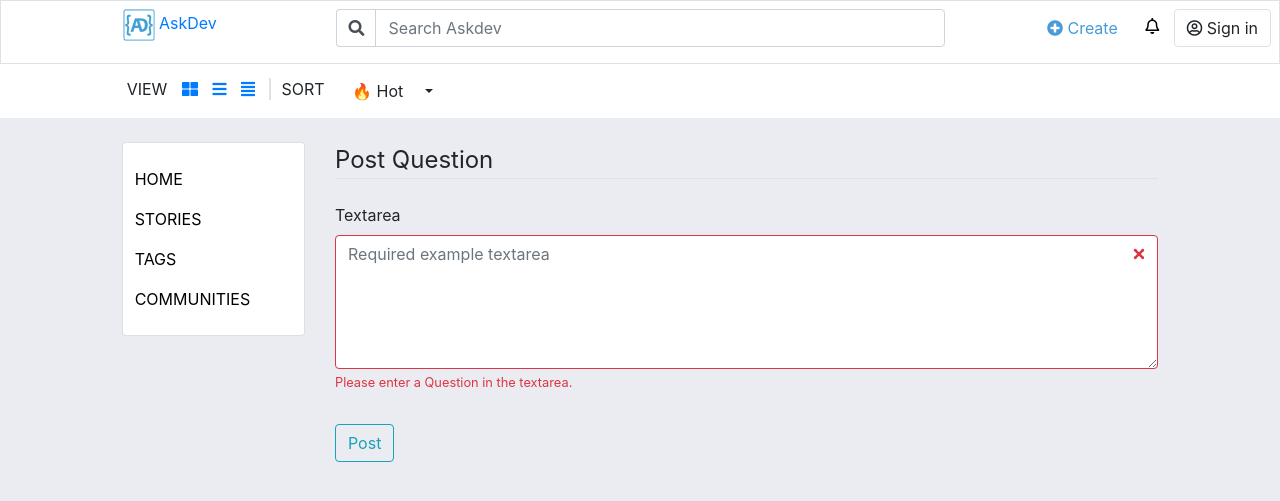
After one commit to fearless0307/askdev, a Django app: page /questions/new in a window 1280 px wide. The commit adds this page. Shown: the top 501 px of the page. Run offline with Django 3.2, Linux system fonts and the light colour scheme; some libraries are stand-ins or nearby versions.

Commit message:
question update, create or delete feature added

```diff
--- a/askdev/settings.py
+++ b/askdev/settings.py
@@ -72,6 +72,7 @@ TEMPLATES = [
             ],
         },
     },
+
 ]
 
 WSGI_APPLICATION = 'askdev.wsgi.application'
--- a/questions/templates/questions/base.html
+++ b/questions/templates/questions/base.html
@@ -58,7 +58,7 @@
             <span class="d-none d-lg-block d-xl-block"><i class="fas fa-plus-circle"></i> Create</span>
           </button>
           <div class="dropdown-menu" aria-labelledby="dropdownCreate">
-            <a class="dropdown-item" href="#">Question</a>
+            <a class="dropdown-item" href="{% url 'question-create' %}">Question</a>
             <div class="dropdown-divider"></div>
             <a class="dropdown-item" href="#">Story</a>
           </div>
--- /dev/null
+++ b/questions/templates/questions/question_create.html
@@ -0,0 +1,30 @@
+{% extends "questions/base.html" %}
+{% load crispy_forms_tags %}
+{% block content %}
+    <div class="content-section">
+        <form class="was-validated" method="POST">
+            {% csrf_token %}
+            <!--
+                The csrf_token is a special tag which Django uses to prevent CSRF (Cross-Site Request Forgery) attacks
+            -->
+            <fieldset class="form-group">
+                <legend class="border-bottom mb-4">Post Question</legend>
+                {{ form|crispy }}
+
+                    <div class="mb-3">
+                        <label for="validationTextarea">Textarea</label>
+                        <textarea class="form-control is-invalid" rows="5" name="question" id="validationTextarea" placeholder="Required example textarea" required></textarea>
+                        <div class="invalid-feedback">
+                        Please enter a Question in the textarea.
+                        </div>
+                    </div>
+            </fieldset>
+            <div class="form-group">
+                <button class="btn btn-outline-info" type="submit">Post</button>
+            </div>
+
+        </form>
+
+    </div>
+
+{% endblock content %}
--- a/questions/urls.py
+++ b/questions/urls.py
@@ -3,4 +3,8 @@ from questions import views
 
 urlpatterns = [
     path('', views.questions_home, name='questions-home'),
+    path('questions/<int:pk>', views.question_detail, name="question_detail"),
+    path('questions/new', views.question_create, name="question-create"),
+    path('questions/<int:pk>/update', views.question_update, name="question-update"),
+    path('questions/<int:pk>/delete', views.question_delete, name="question-delete"),
 ]
--- a/questions/views.py
+++ b/questions/views.py
@@ -1,5 +1,50 @@
 from django.shortcuts import render
+from django.contrib.auth.models import User
+import requests
+from datetime import datetime
+from questions.models import Question
 
 
 def questions_home(request):
-    return render(request, 'questions/home.html', {'title': 'Home'})
+    response = requests.get('http://127.0.0.1:8000/api/questions/')
+    api_data = response.json()
+    return render(request, 'questions/home.html', {'questions': api_data,'requests':requests})
+
+
+def question_detail(request,pk):
+    url ='http://127.0.0.1:8000/api/questions/'+str(pk)+'/'
+    print("pk=",pk,url)
+    response = requests.get(url)
+    api_data = response.json()
+    answer_response = requests.get(api_data['answers'])
+    api_answer_data = answer_response.json()
+    return render(request, 'questions/question_detail.html', {'question_object': api_data, 'answer_object':api_answer_data})
+
+
+def question_create(request):
+    print("form",request)
+    if request.method == 'POST':
+        form = request.POST
+        print("form=",form,request.user.id)
+        user  = User.objects.get(id=request.user.id)
+        question = Question(author=user,question=form['question'])
+        question.save()
+    return render(request, 'questions/question_create.html')
+
+
+def question_delete(request,pk):
+    question = Question.objects.get(id=pk)
+    question.delete()
+    return render(request, 'questions/question_create.html')
+
+
+def question_update(request,pk):
+    if request.method == 'POST':
+        form = request.POST
+        print("form=",form,request.user.id)
+        question = Question.objects.get(id=pk)
+        if question is not None:
+            question.question = form['question']
+            question.save()
+            return render(request, 'questions/home.html')
+    return render(request, 'questions/question_create.html')
--- a/users/urls_api.py
+++ b/users/urls_api.py
@@ -6,7 +6,7 @@ urlpatterns = [
     path('users/', views.User_class.as_view(), name='users'),
     path('users/<int:pk>/', views.User_Detail_class.as_view(),
          name="user-detail"),
-    path('users/<int:pk>/questions',
+    path('users/<int:pk>/questions/',
          views.User_Question_Detail_class.as_view()),
 ]
 
```
Also changed, not shown: questions/serializers.py (+11 -4 lines), questions/templates/questions/home.html (+3 -25 lines), questions/templates/questions/question_card.html (added, +26 -0 lines), questions/templates/questions/question_detail.html (added, +64 -0 lines), questions/urls_api.py (+14 -10 lines), questions/views_api.py (+7 -1 lines), users/views.py (line endings or trailing spaces).
